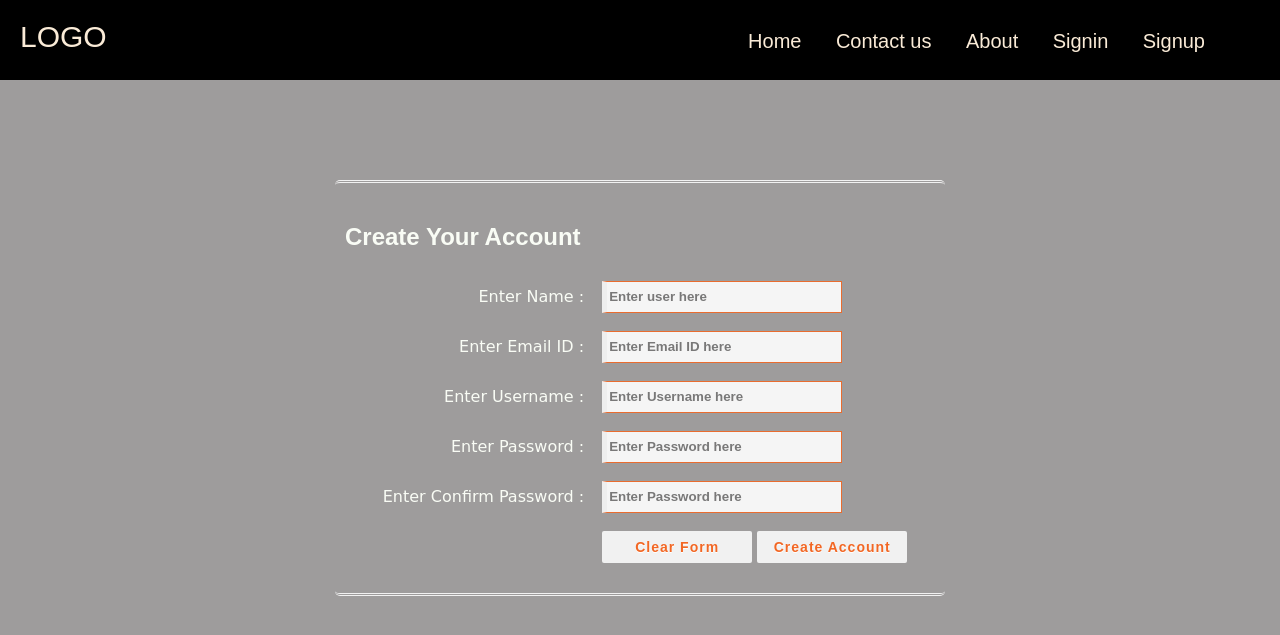
After one commit to IBM-EPBL/IBM-Project-53733-1661491721, a Flask app: template Assignments/Arun - Member 2/Assignment - 2/templates/signup.html in a window 1280 px wide. The commit adds this page. Shown: the top 635 px of the page. Run offline with Flask 2, Linux system fonts and the light colour scheme; the template is opened without the code that fills it, so the values that code supplies are empty.

Commit message:
Add files via upload

```diff
--- /dev/null
+++ b/Assignments/Arun - Member 2/Assignment - 2/app.py
@@ -0,0 +1,24 @@
+from flask import Flask , render_template
+
+app=Flask(__name__)
+
+@app.route("/")
+@app.route("/home")
+def home_page():
+    return render_template("homepage.html")
+
+@app.route("/about")
+def about_page():
+    return render_template("about.html")
+
+@app.route("/contact")
+def contact_page():
+    return render_template("contact.html")
+
+@app.route("/signin")
+def signin_page():
+    return render_template("signin.html")
+
+@app.route("/signup")
+def signup_page():
+    return render_template("signup.html")
--- /dev/null
+++ b/Assignments/Arun - Member 2/Assignment - 2/templates/signup.html
@@ -0,0 +1,64 @@
+<!DOCTYPE html>
+  <html>
+  <head>
+  <title>Signup</title>
+  <link rel="stylesheet" type="text/css" href="CSSFORSIGNUP.css">
+  <link rel="stylesheet" href="../static/css/signup.css">
+<link rel="stylesheet" href="../static/css/header.css">
+  </head>
+
+	<body>
+		<header>
+            <div class="logo">
+            <a href="home">LOGO</a>
+            </div>
+            <div>
+                <nav class="navbar">
+                    <a href="home">Home</a>
+                    <a href="contact">Contact us</a>
+                    <a href="about">About</a>
+                    <a href="signin">Signin</a>
+                    <a href="#">Signup</a>
+                </nav>
+        </header>
+	<!-- Main div code -->
+	<div id="main">
+	<div class="h-tag">
+	<h2>Create Your Account</h2>
+	</div>
+	<!-- create account div -->
+	<div class="login">
+	<table cellspacing="2" align="center" cellpadding="8" border="0">
+	<tr>
+	<td align="right">Enter Name :</td>
+	<td><input type="text" placeholder="Enter user here" class="tb" /></td>
+	</tr>
+	<tr>
+	<td align="right">Enter Email ID :</td>
+	<td><input type="text" placeholder="Enter Email ID here" class="tb" /></td>
+	</tr>
+	<tr>
+	<td align="right">Enter Username :</td>
+	<td><input type="text" placeholder="Enter Username here" class="tb" /></td>
+	</tr>
+	<tr>
+	<td align="right">Enter Password :</td>
+	<td><input type="password" placeholder="Enter Password here" class="tb" /></td>
+	</tr>
+	<tr>
+	<td align="right">Enter Confirm Password :</td>
+	<td><input type="password" placeholder="Enter Password here" class="tb" /></td>
+	</tr>
+	<tr>
+	<td></td>
+	<td>
+	<input type="reset" value="Clear Form" id="res" class="btn" />
+	<input type="submit" value="Create Account" class="btn" /></td>
+	</tr>
+	</table>
+	</div>
+	<!-- create account box ending here.. -->
+	</div>
+	<!-- Main div ending here... -->
+	</body>
+	</html>
```
Also changed, not shown: Assignments/Arun - Member 2/Assignment - 2/templates/about.html (added, +29 -0 lines), Assignments/Arun - Member 2/Assignment - 2/templates/contact.html (added, +46 -0 lines), Assignments/Arun - Member 2/Assignment - 2/templates/homepage.html (added, +54 -0 lines), Assignments/Arun - Member 2/Assignment - 2/templates/signin.html (added, +39 -0 lines), Assignments/Arun - Member 2/Assignment - 2/static/css/about.css (line endings or trailing spaces), Assignments/Arun - Member 2/Assignment - 2/static/css/contact.css (line endings or trailing spaces), Assignments/Arun - Member 2/Assignment - 2/static/css/header.css (line endings or trailing spaces), Assignments/Arun - Member 2/Assignment - 2/static/css/homepage.css (line endings or trailing spaces), Assignments/Arun - Member 2/Assignment - 2/static/css/signin.css (line endings or trailing spaces), Assignments/Arun - Member 2/Assignment - 2/static/css/signup.css (line endings or trailing spaces), Assignments/Arun - Member 2/Assignment - 2/static/images/tect.txt (line endings or trailing spaces).
